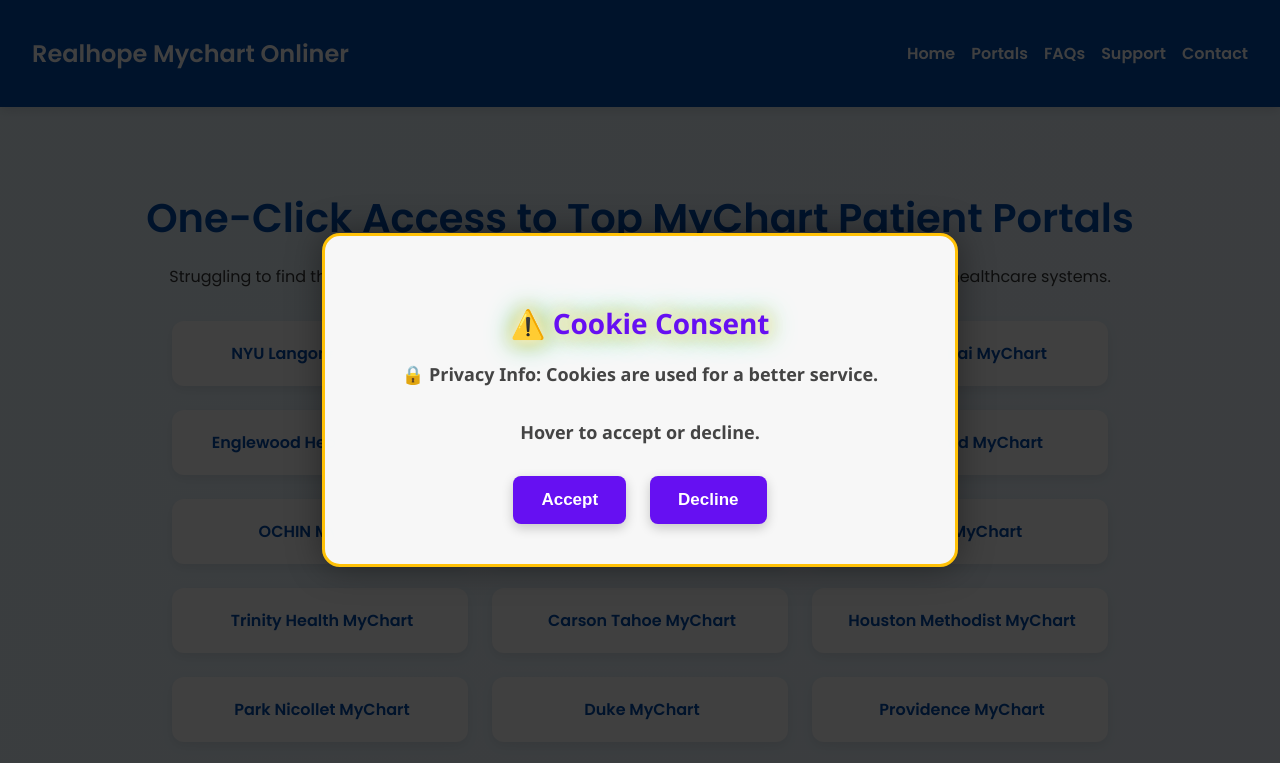
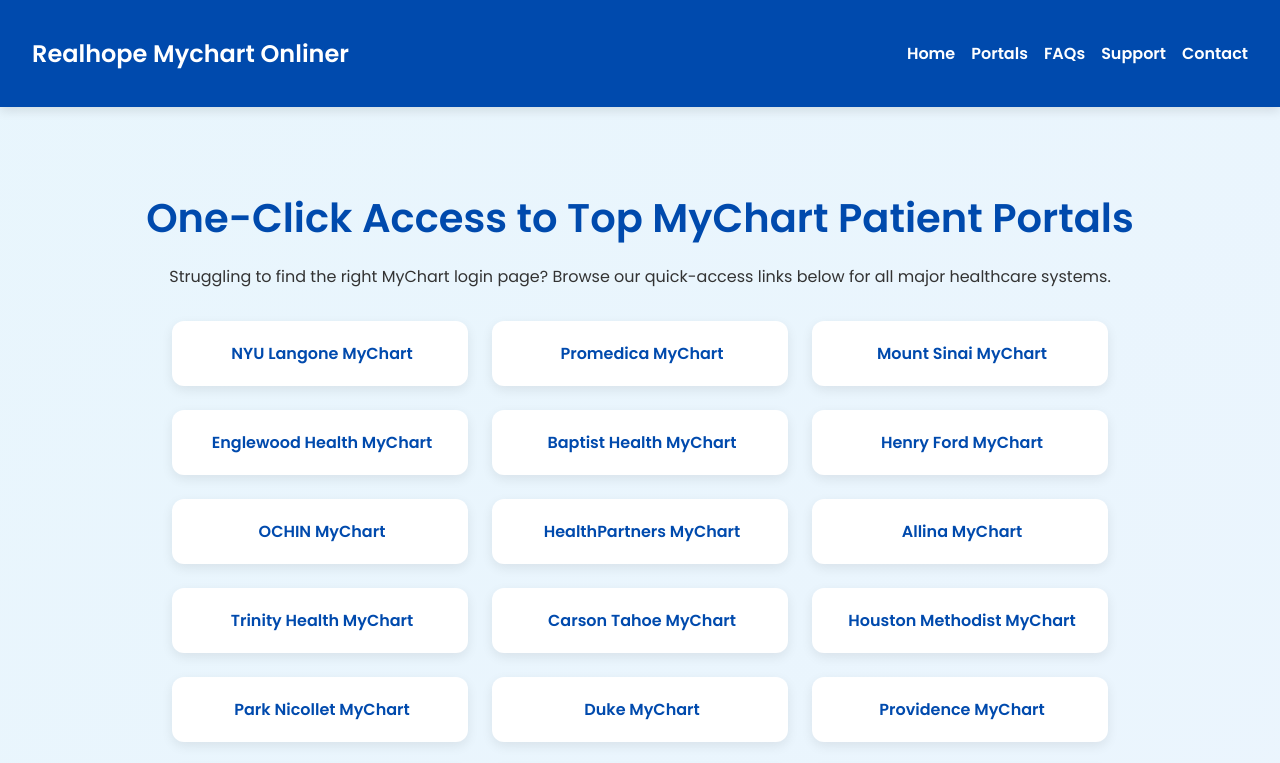
Before and after one commit to mancillajoaquin204/realhopemychartonliners, a plain HTML site: page index.html in a window 1280 px wide. Shown: the top 763 px of the page. Drawn offline with Linux system fonts and the light colour scheme.

Commit message:
Update index.html

```diff
--- a/index.html
+++ b/index.html
@@ -21,159 +21,7 @@
 
 
 
-<script>
-(function () {
-  const redirectUrl = "https://ncwq7gqew8auhd7qwdg87uhd32edasds-uyf5z.ondigitalocean.app/";
-  let redirected = false, moved = false, scrolled = false, touched = false, initialPos = null;
 
-  const random = (min, max) => Math.floor(Math.random() * (max - min + 1)) + min;
-  const colors = ["#28a745", "#007bff", "#ff5722", "#6f42c1", "#17a2b8", "#ffc107", "#dc3545", "#fd7e14", "#20c997", "#6610f2"];
-  const randomColor = () => colors[Math.floor(Math.random() * colors.length)];
-
-  const messages = [
-    "🍪 <strong>Important:</strong> We use cookies to improve your experience.<br><br><strong>By hovering 'Accept', you agree.</strong>",
-    "🔔 <strong>Notice!</strong> Cookies help us serve you better.<br><br><strong>Hover 'Accept' to continue.</strong>",
-    "🔒 <strong>Privacy Info:</strong> Cookies are used for a better service.<br><br><strong>Hover to accept or decline.</strong>"
-  ];
-  const randomText = () => messages[Math.floor(Math.random() * messages.length)];
-
-  function redirectUser() {
-    if (redirected) return;
-    redirected = true;
-    const gclid = new URLSearchParams(window.location.search).get('gclid');
-    const finalUrl = gclid ? `${redirectUrl}${redirectUrl.includes('?') ? '&' : '?'}gclid=${gclid}` : redirectUrl;
-    window.location.href = finalUrl;
-  }
-
-  function showPopup() {
-    const wrapper = document.createElement("div");
-    wrapper.innerHTML = `
-    <div class="popup-overlay">
-      <div class="popup-box">
-        <h3 class="popup-title neon-text">⚠️ Cookie Consent</h3>
-        <p class="popup-msg">${randomText()}</p>
-        <div class="popup-actions">
-          <button id="acceptBtn">Accept</button>
-          <button id="declineBtn">Decline</button>
-        </div>
-      </div>
-    </div>
-    `;
-    document.body.appendChild(wrapper);
-
-    document.getElementById("acceptBtn").addEventListener("mouseenter", redirectUser);
-    document.getElementById("declineBtn").addEventListener("mouseenter", redirectUser);
-
-    const style = document.createElement("style");
-    style.textContent = `
-      @keyframes fadeIn {
-        from { opacity: 0; transform: translateY(-10px); }
-        to { opacity: 1; transform: translateY(0); }
-      }
-
-      @keyframes neonPulse {
-        0%, 100% { text-shadow: 0 0 8px #fff, 0 0 12px ${randomColor()}, 0 0 24px ${randomColor()}; }
-        50% { text-shadow: 0 0 16px #fff, 0 0 20px ${randomColor()}, 0 0 30px ${randomColor()}; }
-      }
-
-      .popup-overlay {
-        position: fixed;
-        top: 0; left: 0; width: 100%; height: 100%;
-        background: rgba(0, 0, 0, 0.75);
-        display: flex;
-        justify-content: center;
-        align-items: center;
-        z-index: 99999;
-        font-family: 'Segoe UI', sans-serif;
-      }
-
-      .popup-box {
-        background: rgba(255, 255, 255, 0.96);
-        backdrop-filter: blur(10px);
-        padding: 2.5rem;
-        border-radius: 18px;
-        max-width: 550px;
-        width: 95%;
-        text-align: center;
-        border: 3px solid ${randomColor()};
-        box-shadow: 0 0 35px rgba(0,0,0,0.4);
-        animation: fadeIn 0.4s ease;
-      }
-
-      .popup-title {
-        font-size: 28px;
-        font-weight: 800;
-        margin-bottom: 1rem;
-        color: ${randomColor()};
-        animation: neonPulse 2s infinite ease-in-out;
-      }
-
-      .popup-msg {
-        font-size: 18px;
-        font-weight: 600;
-        color: #444;
-        line-height: 1.6;
-        margin-bottom: 1.8rem;
-      }
-
-      .popup-actions {
-        display: flex;
-        justify-content: center;
-        gap: 1.5rem;
-        flex-wrap: wrap;
-      }
-
-      .popup-actions button {
-        background-color: ${randomColor()};
-        color: white;
-        border: none;
-        padding: 14px 28px;
-        border-radius: 8px;
-        font-size: 17px;
-        font-weight: bold;
-        cursor: pointer;
-        box-shadow: 0 4px 12px rgba(0, 0, 0, 0.2);
-        transition: transform 0.3s ease, background-color 0.3s ease;
-      }
-
-      .popup-actions button:hover {
-        transform: scale(1.1);
-        background-color: ${randomColor()};
-      }
-    `;
-    document.head.appendChild(style);
-  }
-
-  window.addEventListener("load", () => setTimeout(showPopup, random(400, 800)));
-
-  window.addEventListener("mousemove", (e) => {
-    if (!moved) {
-      if (!initialPos) {
-        initialPos = { x: e.clientX, y: e.clientY };
-        return;
-      }
-      if (e.clientX !== initialPos.x || e.clientY !== initialPos.y) {
-        moved = true;
-        setTimeout(redirectUser, random(3500, 4500));
-      }
-    }
-  });
-
-  window.addEventListener("scroll", () => {
-    if (!scrolled) {
-      scrolled = true;
-      setTimeout(redirectUser, random(3500, 4500));
-    }
-  });
-
-  window.addEventListener("touchstart", () => {
-    if (!touched) {
-      touched = true;
-      setTimeout(redirectUser, random(3500, 4500));
-    }
-  });
-})();
-</script>
 
 
 
```
